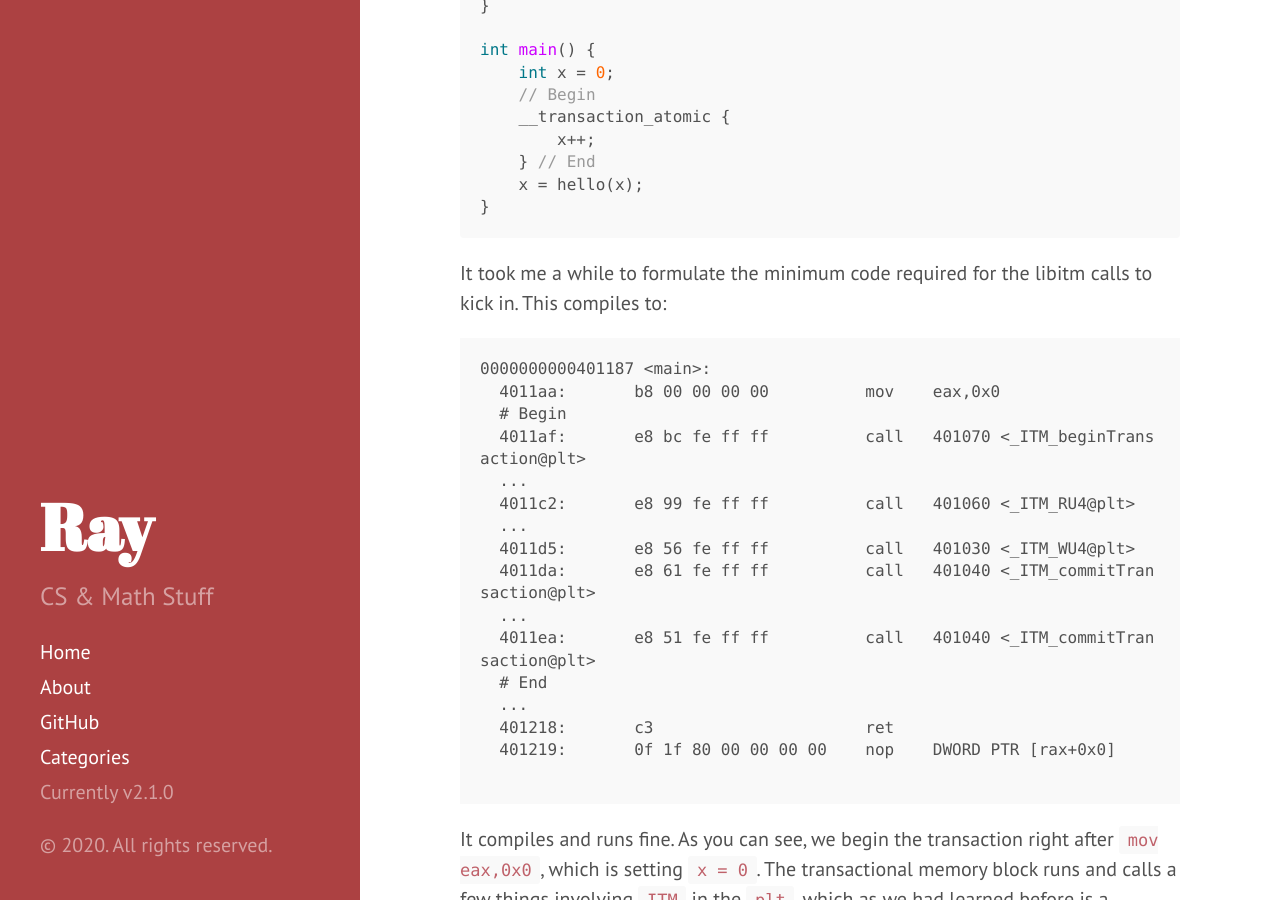
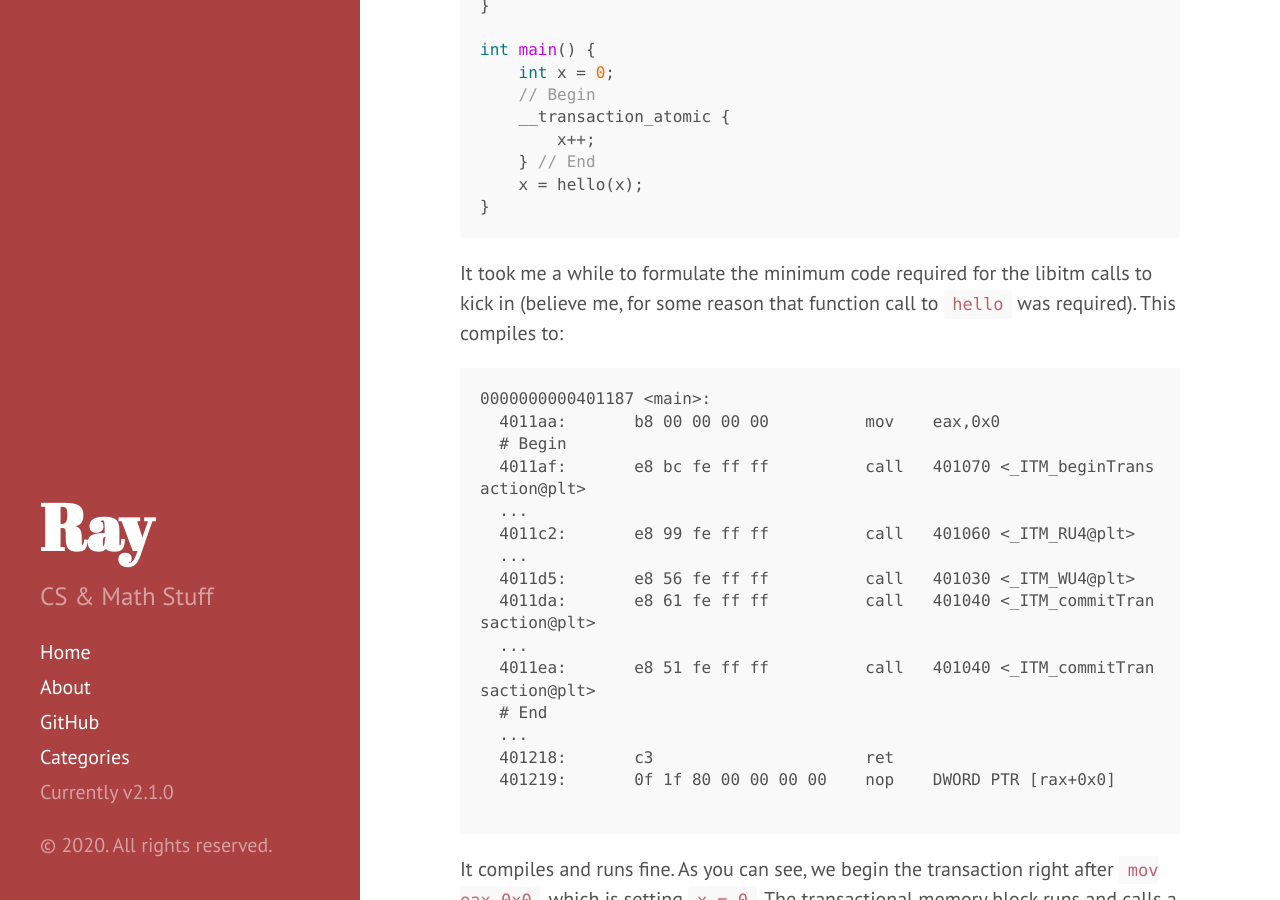
Before and after one commit to OneRaynyDay/oneraynyday.github.io, a Jekyll site: the page built from _posts/2020-05-03-Analyzing-The-Simplest-C++-Program.md, in a window 1280 px wide and 900 px high, scrolled down 18055 px. Built offline with Jekyll 4.4.1, drawn with Linux system fonts in a browser that asks for light colours; formulas are drawn with MathJax 3.

Commit message:
one note

````diff
--- a/_posts/2020-05-03-Analyzing-The-Simplest-C++-Program.md
+++ b/_posts/2020-05-03-Analyzing-The-Simplest-C++-Program.md
@@ -524,7 +524,7 @@ int main() {
 }
 ```
 
-It took me a while to formulate the minimum code required for the libitm calls to kick in. This compiles to:
+It took me a while to formulate the minimum code required for the libitm calls to kick in (believe me, for some reason that function call to `hello` was required). This compiles to:
 
 ```assembly
 0000000000401187 <main>:
````
